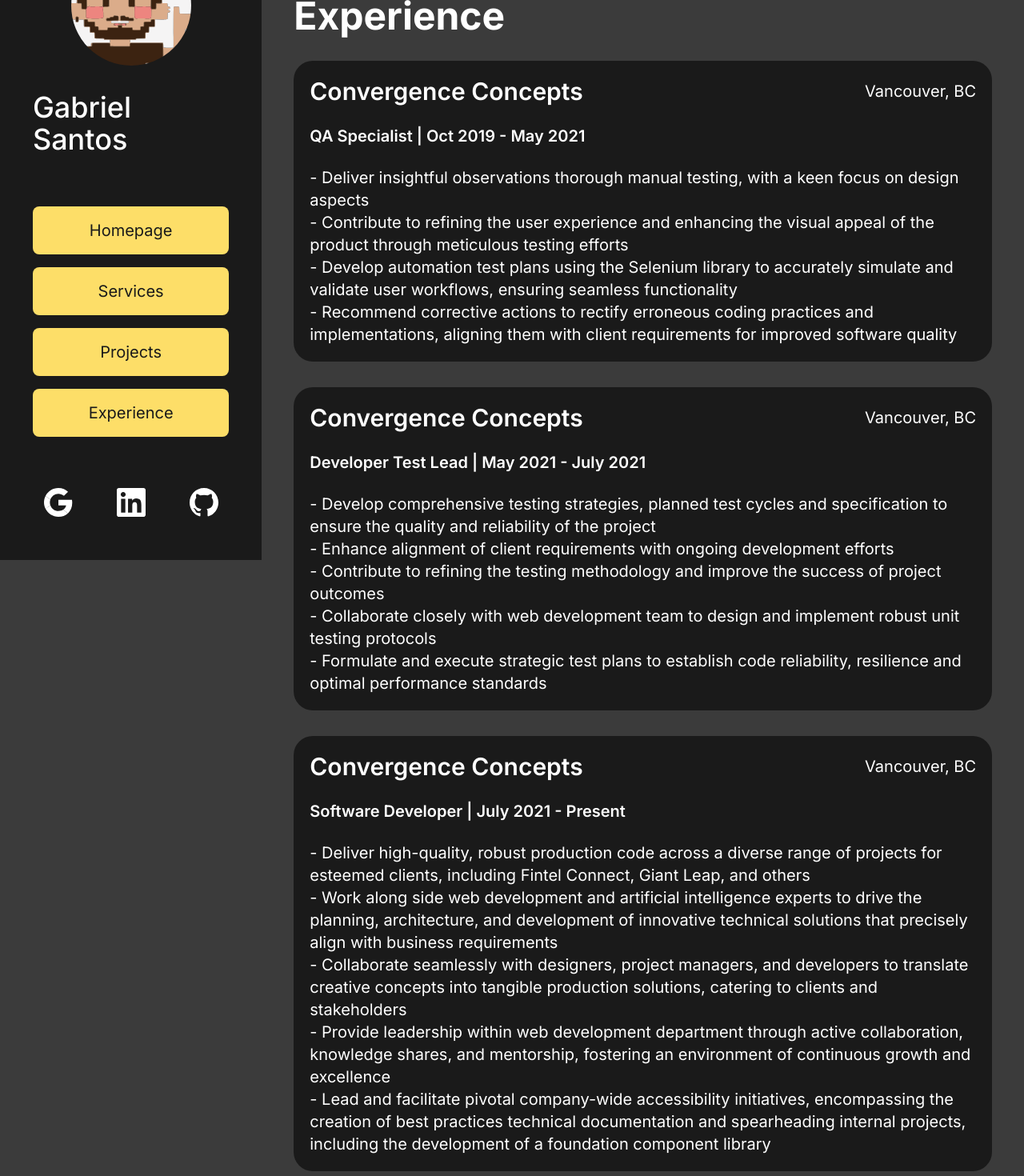
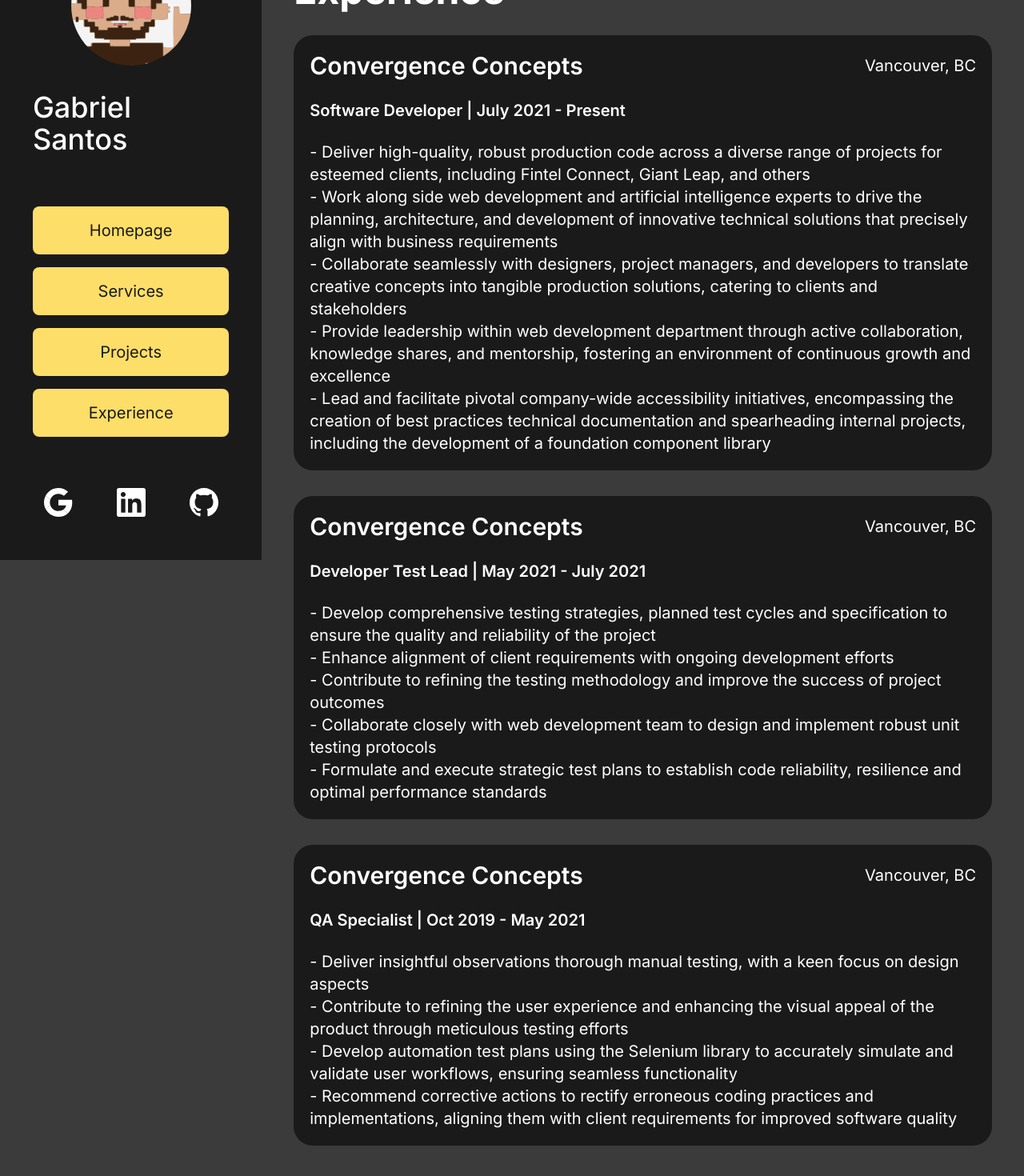
Before and after one commit to jgabrielsantos/jgcls-website, a Next.js app: page /experience in a window 1280 px wide. Shown: the part 100-1570 px from the top of the page at 80% size. Built offline with nearby package versions, Linux system fonts and the light colour scheme; no server answers.

Commit message:
fix: page content spacing

```diff
--- a/src/app/experience/page.tsx
+++ b/src/app/experience/page.tsx
@@ -11,7 +11,7 @@ const Projects = () => {
       gap-4
       items-start
 
-      tablet:pt-24
+      tablet:pt-16
       tablet:px-10
       tablet:gap-x-14
       tablet:gap-y-8
--- a/src/app/experience/static.ts
+++ b/src/app/experience/static.ts
@@ -1,19 +1,18 @@
-import { imageList } from "@/utils/imageList";
-
 export const Static = {
   TITLE: 'Experience',
   EXPERIENCE: [
     {
       COMPANY: 'Convergence Concepts',
       LINK: 'https://cctech.io/',
-      ROLE: 'QA Specialist',
+      ROLE: 'Software Developer',
       LOCATION: 'Vancouver, BC',
-      DURATION: 'Oct 2019 - May 2021',
+      DURATION: 'July 2021 - Present',
       TASKS: [
-        'Deliver insightful observations thorough manual testing, with a keen focus on design aspects',
-        'Contribute to refining the user experience and enhancing the visual appeal of the product through meticulous testing efforts',
-        'Develop automation test plans using the Selenium library to accurately simulate and validate user workflows, ensuring seamless functionality',
-        'Recommend corrective actions to rectify erroneous coding practices and implementations, aligning them with client requirements for improved software quality'
+        'Deliver high-quality, robust production code across a diverse range of projects for esteemed clients, including Fintel Connect, Giant Leap, and others',
+        'Work along side web development and artificial intelligence experts to drive the planning, architecture, and development of innovative technical solutions that precisely align with business requirements',
+        'Collaborate seamlessly with designers, project managers, and developers to translate creative concepts into tangible production solutions, catering to clients and stakeholders',
+        'Provide leadership within web development department through active collaboration, knowledge shares, and mentorship, fostering an environment of continuous growth and excellence',
+        'Lead and facilitate pivotal company-wide accessibility initiatives, encompassing the creation of best practices technical documentation and spearheading internal projects, including the development of a foundation component library'
       ]
     },
     {
@@ -33,15 +32,14 @@ export const Static = {
     {
       COMPANY: 'Convergence Concepts',
       LINK: 'https://cctech.io/',
-      ROLE: 'Software Developer',
+      ROLE: 'QA Specialist',
       LOCATION: 'Vancouver, BC',
-      DURATION: 'July 2021 - Present',
+      DURATION: 'Oct 2019 - May 2021',
       TASKS: [
-        'Deliver high-quality, robust production code across a diverse range of projects for esteemed clients, including Fintel Connect, Giant Leap, and others',
-        'Work along side web development and artificial intelligence experts to drive the planning, architecture, and development of innovative technical solutions that precisely align with business requirements',
-        'Collaborate seamlessly with designers, project managers, and developers to translate creative concepts into tangible production solutions, catering to clients and stakeholders',
-        'Provide leadership within web development department through active collaboration, knowledge shares, and mentorship, fostering an environment of continuous growth and excellence',
-        'Lead and facilitate pivotal company-wide accessibility initiatives, encompassing the creation of best practices technical documentation and spearheading internal projects, including the development of a foundation component library'
+        'Deliver insightful observations thorough manual testing, with a keen focus on design aspects',
+        'Contribute to refining the user experience and enhancing the visual appeal of the product through meticulous testing efforts',
+        'Develop automation test plans using the Selenium library to accurately simulate and validate user workflows, ensuring seamless functionality',
+        'Recommend corrective actions to rectify erroneous coding practices and implementations, aligning them with client requirements for improved software quality'
       ]
     }
   ]
--- a/src/app/page.tsx
+++ b/src/app/page.tsx
@@ -12,7 +12,7 @@ export default function Home() {
       gap-4
       items-start
 
-      tablet:pt-24
+      tablet:pt-16
       tablet:px-10
       tablet:grid
       tablet:grid-cols-2
--- a/src/app/projects/page.tsx
+++ b/src/app/projects/page.tsx
@@ -12,7 +12,7 @@ const Projects = () => {
       gap-4
       items-start
 
-      tablet:pt-24
+      tablet:pt-16
       tablet:px-10
       tablet:grid
       tablet:grid-cols-2
--- a/src/app/services/page.tsx
+++ b/src/app/services/page.tsx
@@ -11,7 +11,7 @@ const Services = () => {
       gap-4
       items-start
 
-      tablet:pt-24
+      tablet:pt-16
       tablet:px-10
       tablet:grid
       tablet:grid-cols-2
--- a/src/app/services/static.ts
+++ b/src/app/services/static.ts
@@ -14,21 +14,21 @@ export const Static = {
     },
     {
       ICON: {
+        SRC: imageList.BugAnalysisIcon.src,
+        ALT: imageList.BugAnalysisIcon.alt
+      },
+      NAME: 'Bug Analysis',
+      INTRO: 'Numerous systems operate with undetected bugs.',
+      DESCRIPTION: 'If you\'re seeking a thorough analysis of your product , my service is tailored for you. I focus on identifying hidden issues to enhance your product\'s performance.'
+    },
+    {
+      ICON: {
         SRC: imageList.TechnicalPlanningIcon.src,
         ALT: imageList.TechnicalPlanningIcon.alt
       },
       NAME: 'Technical Planning',
       INTRO: 'Selecting the right technology for your project can be a daunting task.',
       DESCRIPTION: 'My service caters to those looking to carefully evaluate their project\'s needs and explore the most suitable technical solutions.'
-    },
-    {
-      ICON: {
-        SRC: imageList.BugAnalysisIcon.src,
-        ALT: imageList.BugAnalysisIcon.alt
-      },
-      NAME: 'Bug Analysis',
-      INTRO: 'Numerous systems operate with undetected bugs.',
-      DESCRIPTION: 'If you\'re seeking a thorough analysis of your product , my service is tailored for you. I focus on identifying hidden issues to enhance your product\'s performance.'
     }
   ]
 }
```
